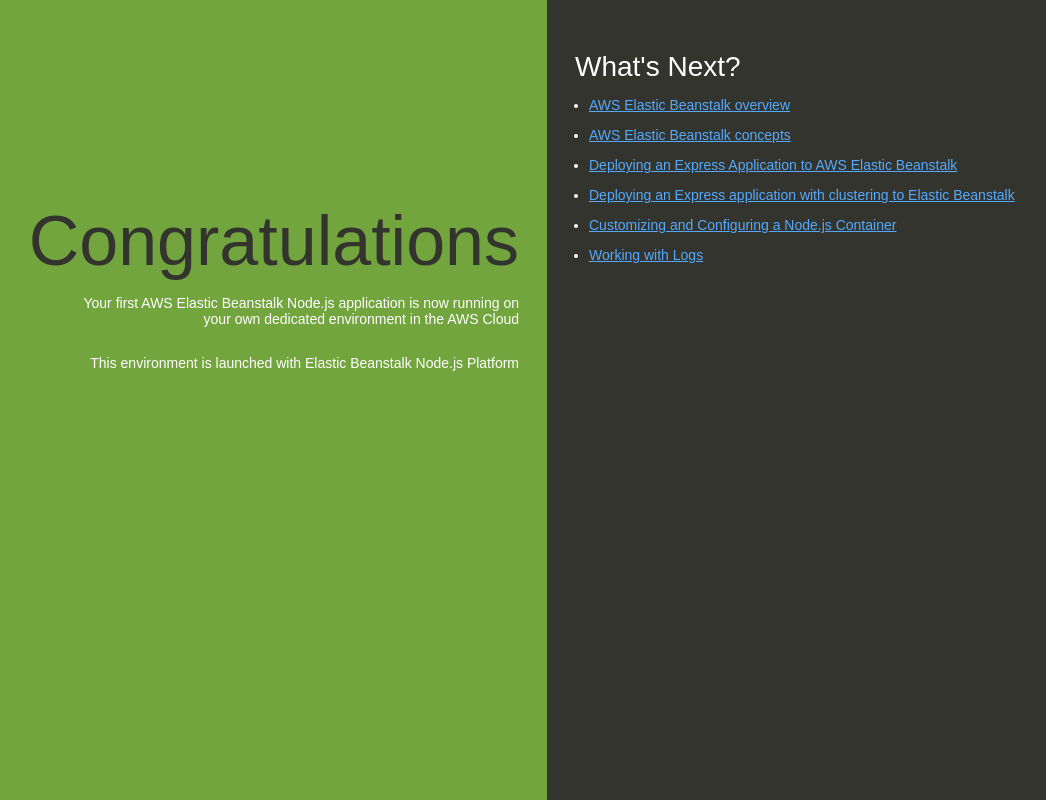
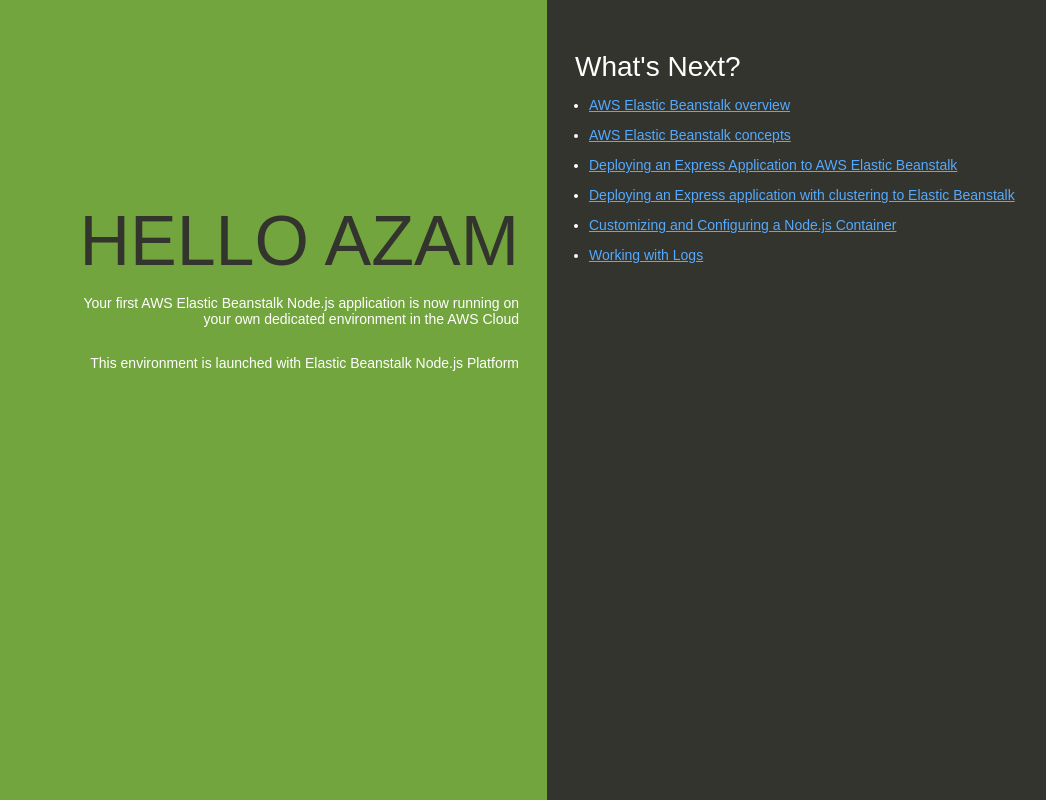
Before and after one commit to Azamcloudspace/mynodejsApp, a plain HTML site: page index.html in a window 1280 px wide. Shown: the whole page, without its empty margins (93-1139 px from the left). Drawn offline with Linux system fonts and the light colour scheme.

Commit message:
Update index.html

```diff
--- a/index.html
+++ b/index.html
@@ -74,7 +74,7 @@
   </head>
   <body>
     <div class="textColumn">
-      <h1>Congratulations</h1>
+      <h1>HELLO AZAM</h1>
       <p>Your first AWS Elastic Beanstalk Node.js application is now running on your own dedicated environment in the AWS Cloud</p>
       <p>This environment is launched with Elastic Beanstalk Node.js Platform</p>
     </div>
```
